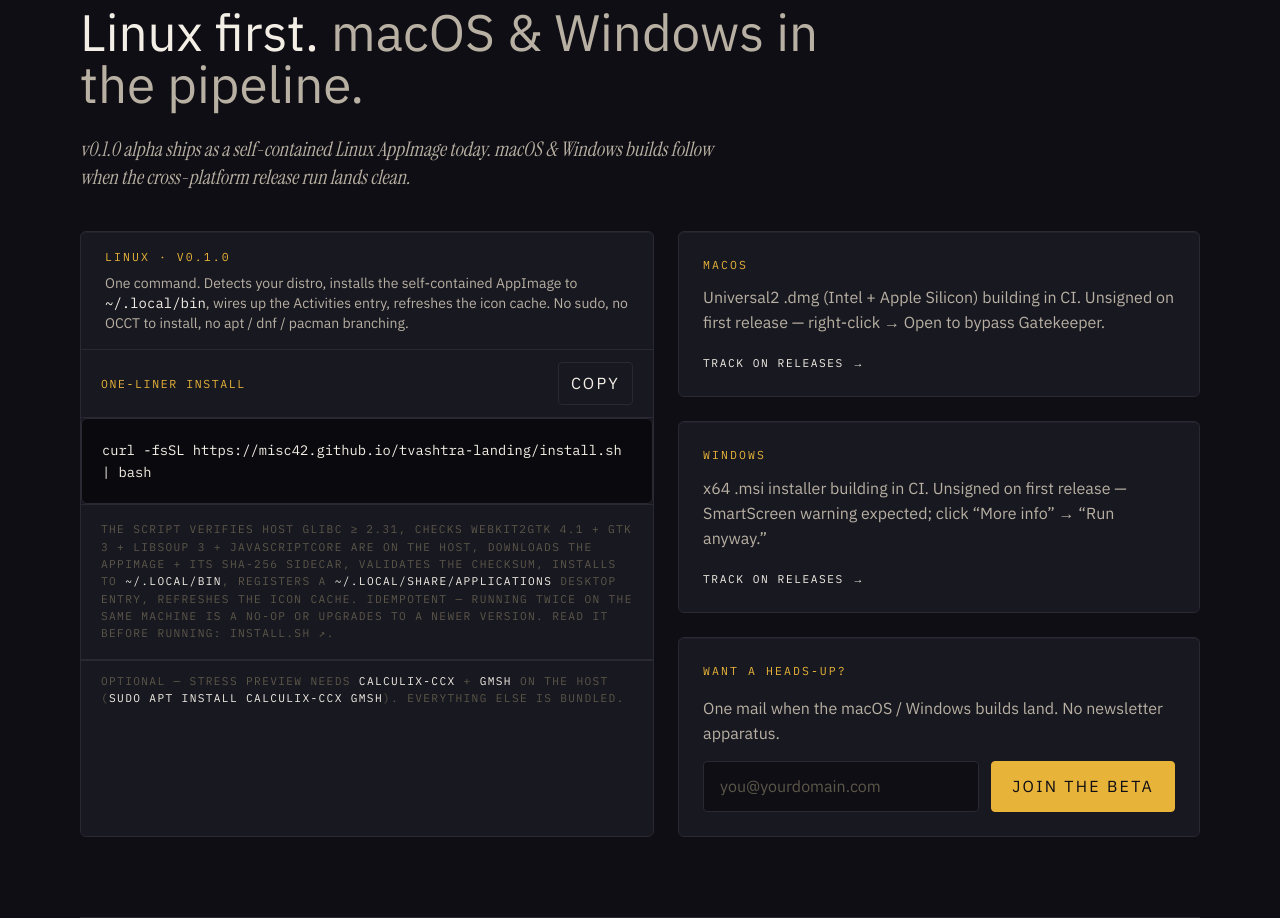
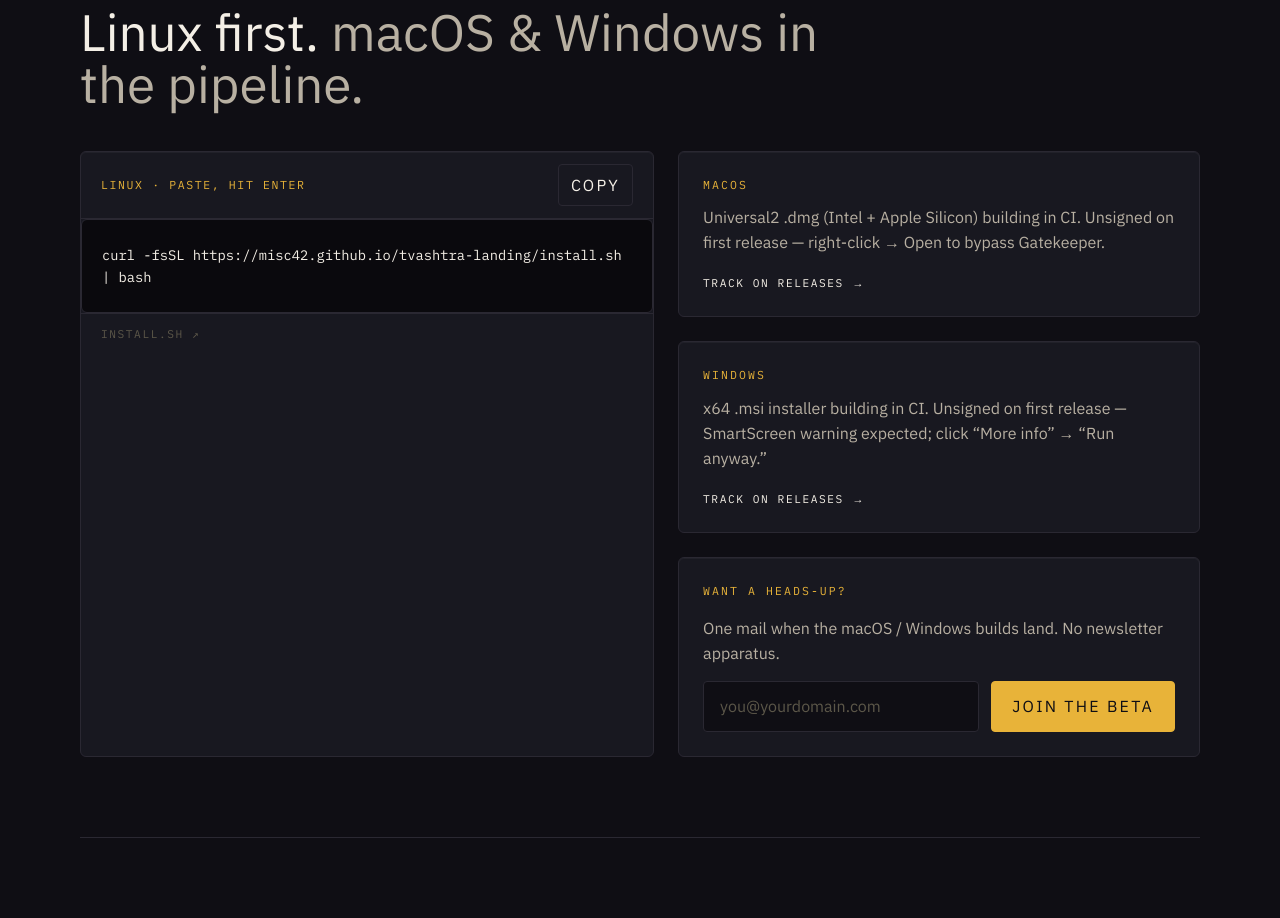
Before and after one commit to Misc42/tvashtra-landing, a Next.js app: page / in a window 1280 px wide. Shown: the part 6540-7458 px from the top of the page. Built offline with nearby package versions, Linux system fonts and the light colour scheme; a web font is replaced by a local one.

Commit message:
fix(install): drop the gyaan — one box, one command, one link to the script

```diff
--- a/components/Install.tsx
+++ b/components/Install.tsx
@@ -63,46 +63,18 @@
         Linux first.{" "}
         <span className="text-muted">macOS &amp; Windows in the pipeline.</span>
       </h2>
-      <p className="serif-italic mt-6 max-w-2xl text-xl text-muted">
-        v{VERSION} alpha ships as a self-contained Linux AppImage today.
-        macOS &amp; Windows builds follow when the cross-platform release
-        run lands clean.
-      </p>
-
       <div className="mt-10 grid gap-6 lg:grid-cols-[1.1fr_1fr]">
         <div className="card overflow-hidden">
-          <div className="border-b border-rule px-6 py-4">
-            <p className="masthead">Linux &middot; v{VERSION}</p>
-            <p className="mt-2 text-sm text-muted">
-              One command. Detects your distro, installs the self-contained
-              AppImage to <code className="font-mono text-ink">~/.local/bin</code>,
-              wires up the Activities entry, refreshes the icon cache. No
-              sudo, no OCCT to install, no apt / dnf / pacman branching.
-            </p>
-          </div>
-
-          <div className="border-b border-rule">
           <div className="flex items-center justify-between border-b border-rule px-5 py-3">
             <p className="font-mono text-[0.72rem] uppercase tracking-[0.14em] text-saffron">
-                One-liner install
+              Linux &middot; paste, hit Enter
             </p>
             <CopyButton text={oneLinerInstall} />
           </div>
-            <pre className="command whitespace-pre-wrap px-5 py-5">
+          <pre className="command whitespace-pre-wrap px-5 py-6">
             <code>{oneLinerInstall}</code>
           </pre>
-          </div>
-
-          <div className="border-b border-rule px-5 py-4">
-            <p className="font-mono text-[0.7rem] uppercase tracking-[0.12em] text-faint">
-              The script verifies host glibc ≥ 2.31, checks WebKit2GTK 4.1 +
-              GTK 3 + libsoup 3 + JavaScriptCore are on the host, downloads
-              the AppImage + its SHA-256 sidecar, validates the checksum,
-              installs to <code className="font-mono text-ink">~/.local/bin</code>,
-              registers a <code className="font-mono text-ink">~/.local/share/applications</code>
-              {" "}desktop entry, refreshes the icon cache. Idempotent — running
-              twice on the same machine is a no-op or upgrades to a newer
-              version. Read it before running:{" "}
+          <p className="border-t border-rule px-5 py-3 font-mono text-[0.7rem] uppercase tracking-[0.14em] text-faint">
             <a
               href={INSTALL_SCRIPT_URL}
               className="text-saffron underline-offset-2 hover:underline"
@@ -111,16 +83,6 @@
             >
               install.sh ↗
             </a>
-              .
-            </p>
-          </div>
-
-          <p className="border-t border-rule px-5 py-3 font-mono text-[0.7rem] uppercase tracking-[0.12em] text-faint">
-            Optional &mdash; Stress preview needs{" "}
-            <code className="font-mono text-ink">calculix-ccx</code> +{" "}
-            <code className="font-mono text-ink">gmsh</code> on the host
-            (<code className="font-mono text-ink">sudo apt install calculix-ccx gmsh</code>
-            ). Everything else is bundled.
           </p>
         </div>
 
```
Lines whose indentation alone changed are shown as unchanged.
